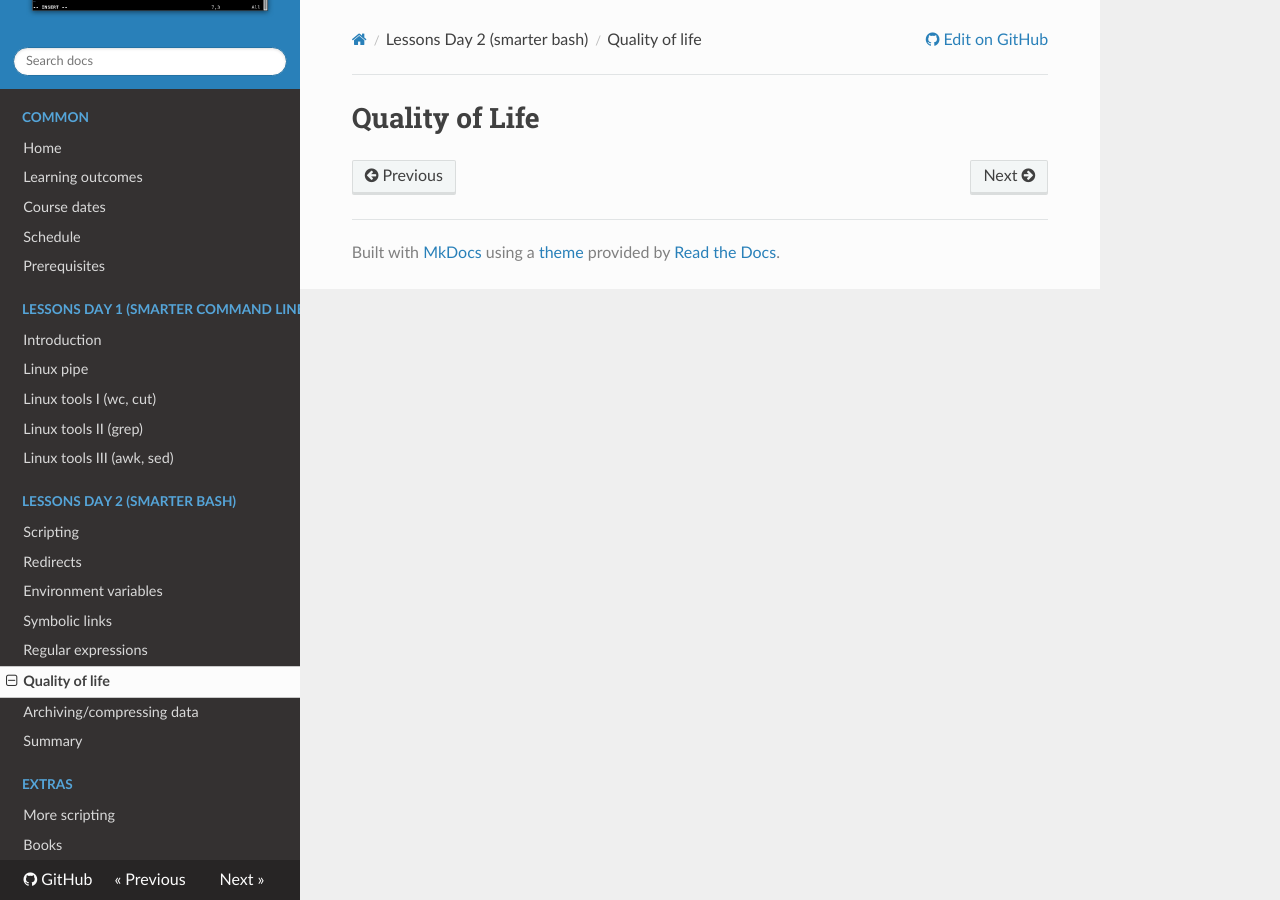
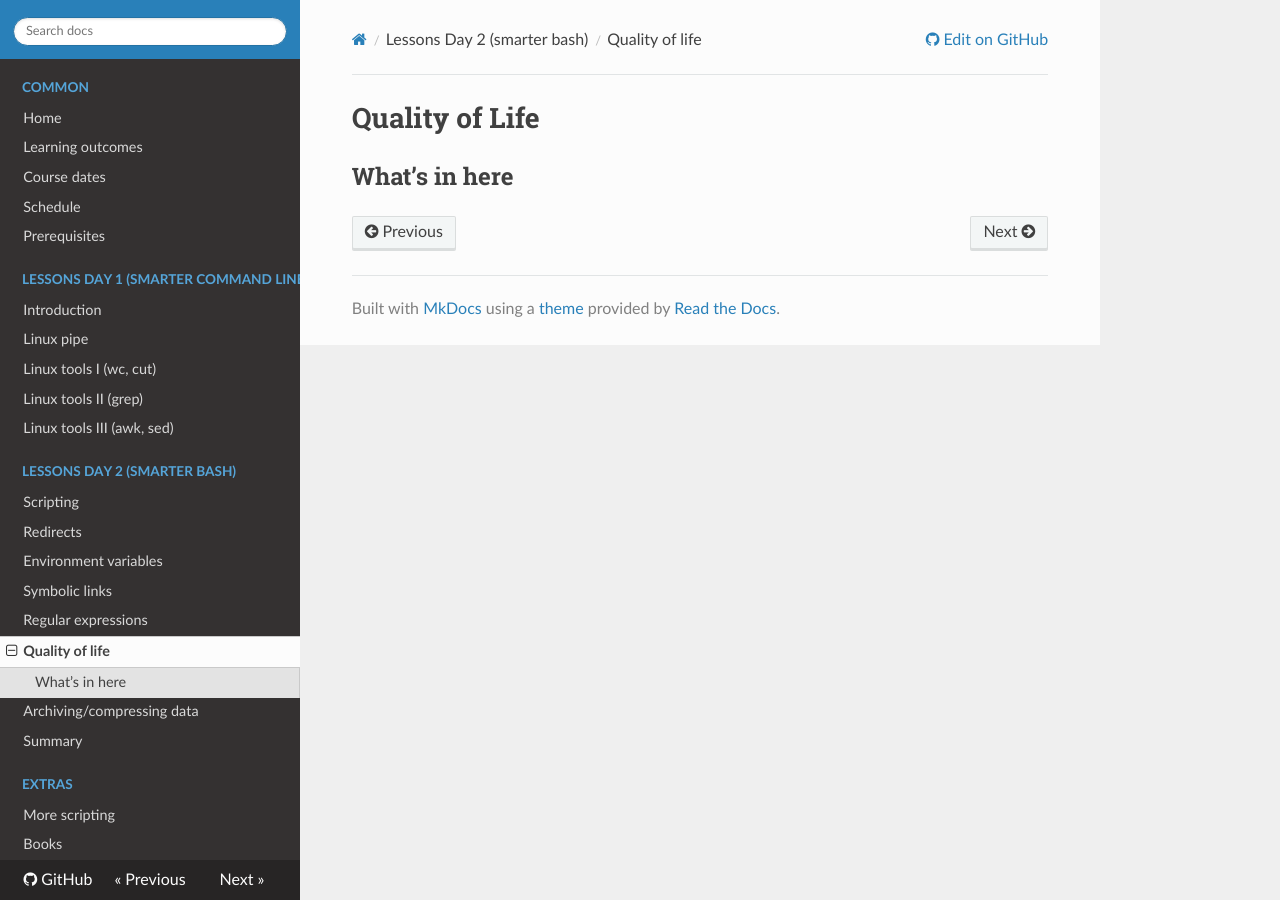
Before and after one commit to UPPMAX/linux-command-line-201, an MkDocs documentation site: the page built from docs/sessions/qual.md, in a window 1280 px wide. Built offline with MkDocs 1.6.1, drawn with Linux system fonts in a browser that asks for light colours; nearby versions of some CDN libraries.

Commit message:
Update qual.md

```diff
--- a/docs/sessions/qual.md
+++ b/docs/sessions/qual.md
@@ -1 +1,3 @@
 # Quality of Life
+
+## What's in here
```
